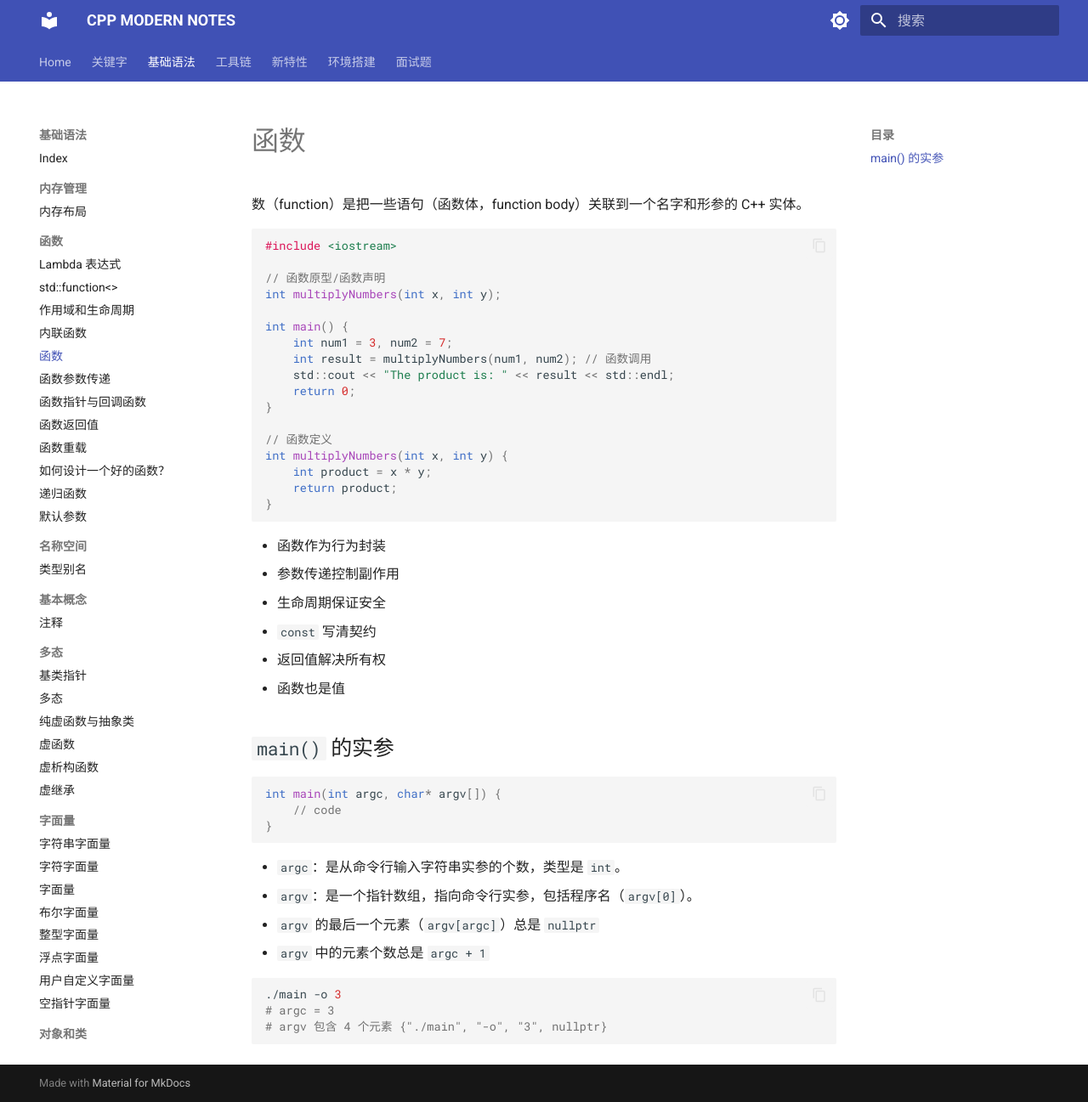
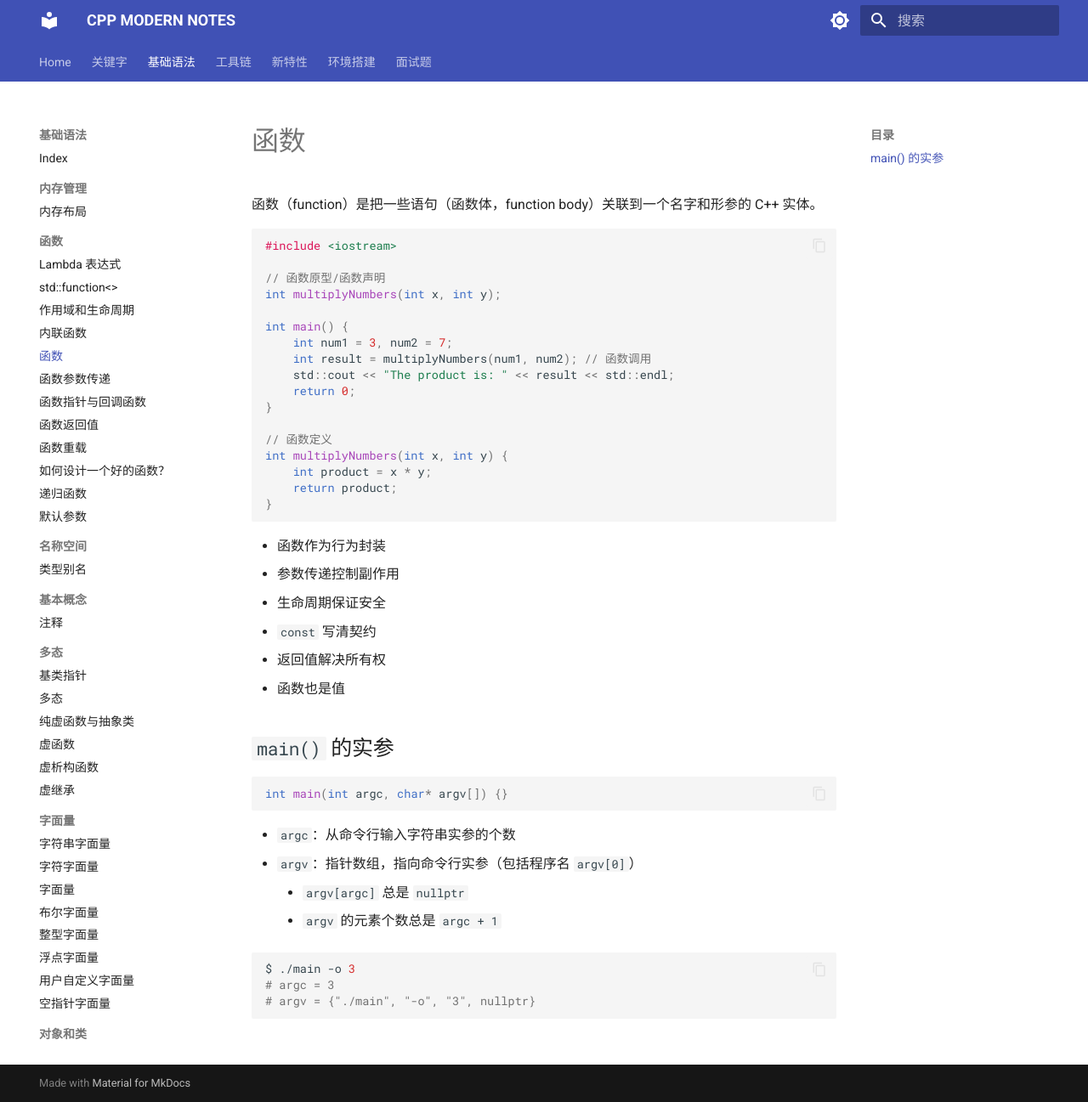
Before and after one commit to wmjim/cpp-modern-notes, an MkDocs documentation site: the page built from docs/基础语法/函数/函数.md, in a window 1280 px wide and 1297 px high. Shown: the whole window at 85% size. Built offline with MkDocs 1.6.1 and Material for MkDocs 9.7.7, drawn with Linux system fonts in a browser that asks for light colours.

Commit message:
修改函数一文的错误

````diff
--- a/docs/基础语法/函数/函数.md
+++ b/docs/基础语法/函数/函数.md
@@ -1,6 +1,6 @@
 # 函数
 
-数（function）是把一些语句（函数体，function body）关联到一个名字和形参的 C++ 实体。
+函数（function）是把一些语句（函数体，function body）关联到一个名字和形参的 C++ 实体。
 
 ```cpp
 #include <iostream>
@@ -32,18 +32,16 @@ int multiplyNumbers(int x, int y) {
 ## `main()` 的实参
 
 ```cpp
-int main(int argc, char* argv[]) {
-	// code
-}
+int main(int argc, char* argv[]) {}
 ```
 
-- `argc`：是从命令行输入字符串实参的个数，类型是 `int`。
-- `argv`：是一个指针数组，指向命令行实参，包括程序名（`argv[0]`）。
-  - `argv` 的最后一个元素（`argv[argc]`）总是 `nullptr`
-  - `argv` 中的元素个数总是 `argc + 1`
+- `argc`：从命令行输入字符串实参的个数
+- `argv`：指针数组，指向命令行实参（包括程序名 `argv[0]`）
+	- `argv[argc]` 总是 `nullptr`
+	- `argv` 的元素个数总是 `argc + 1`
 
 ```bash
-./main -o 3
+$ ./main -o 3
 # argc = 3
-# argv 包含 4 个元素 {"./main", "-o", "3", nullptr}
+# argv = {"./main", "-o", "3", nullptr}
 ```
````
